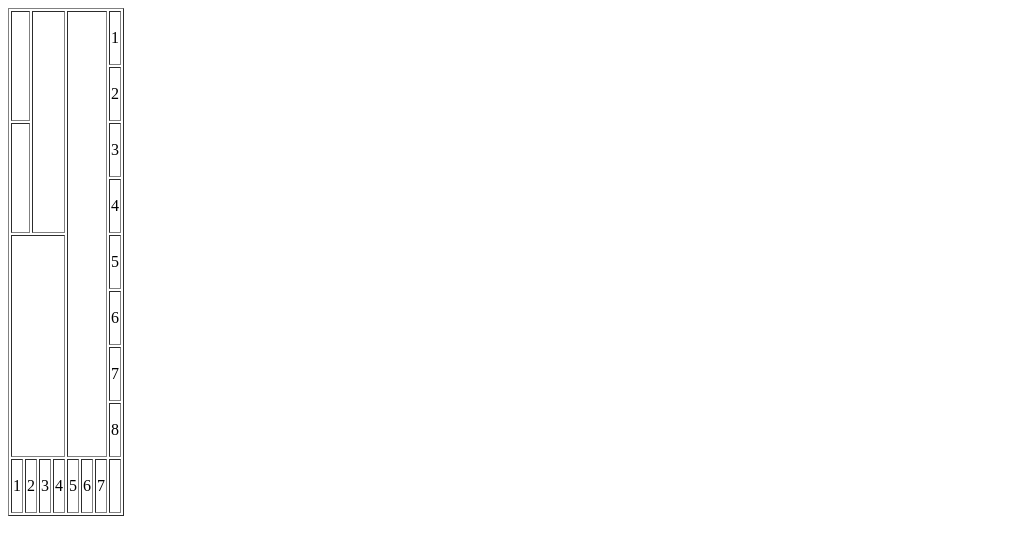
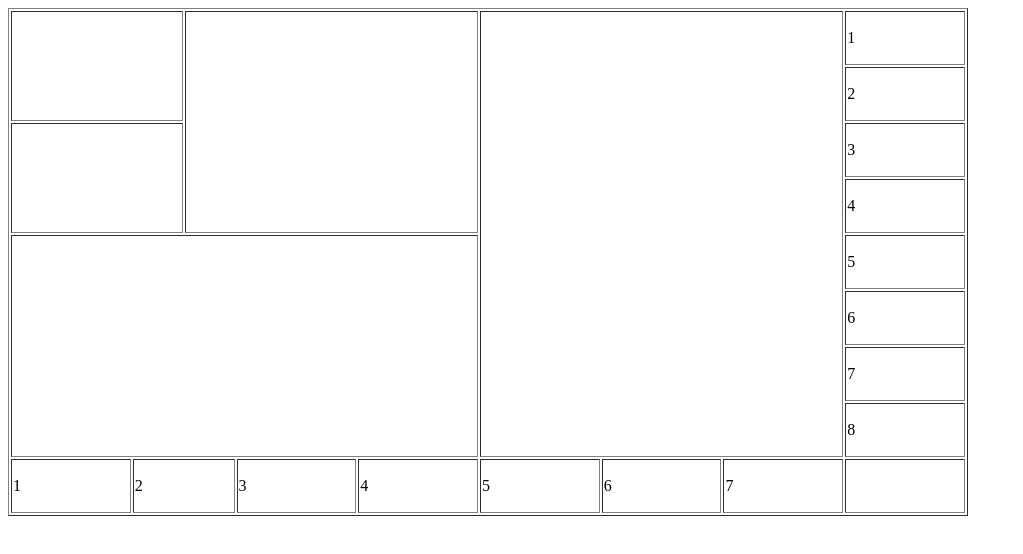
Before and after one commit to weindor/quiz-tables, a plain HTML site: page mytable.html in a window 1280 px wide. Shown: the whole page, without its empty margins (0-1023 px from the left). Drawn offline with Linux system fonts and the light colour scheme.

Commit message:
CSS added

```diff
--- a/mytable.html
+++ b/mytable.html
@@ -5,7 +5,12 @@
     <meta charset="UTF-8">
     <title>Document</title>
 </head>
-
+<style>
+    table{
+        width:120vmin;
+        height:12vmin;
+    }
+</style>
 <body>
     <table border="1">
         <tr>
```
